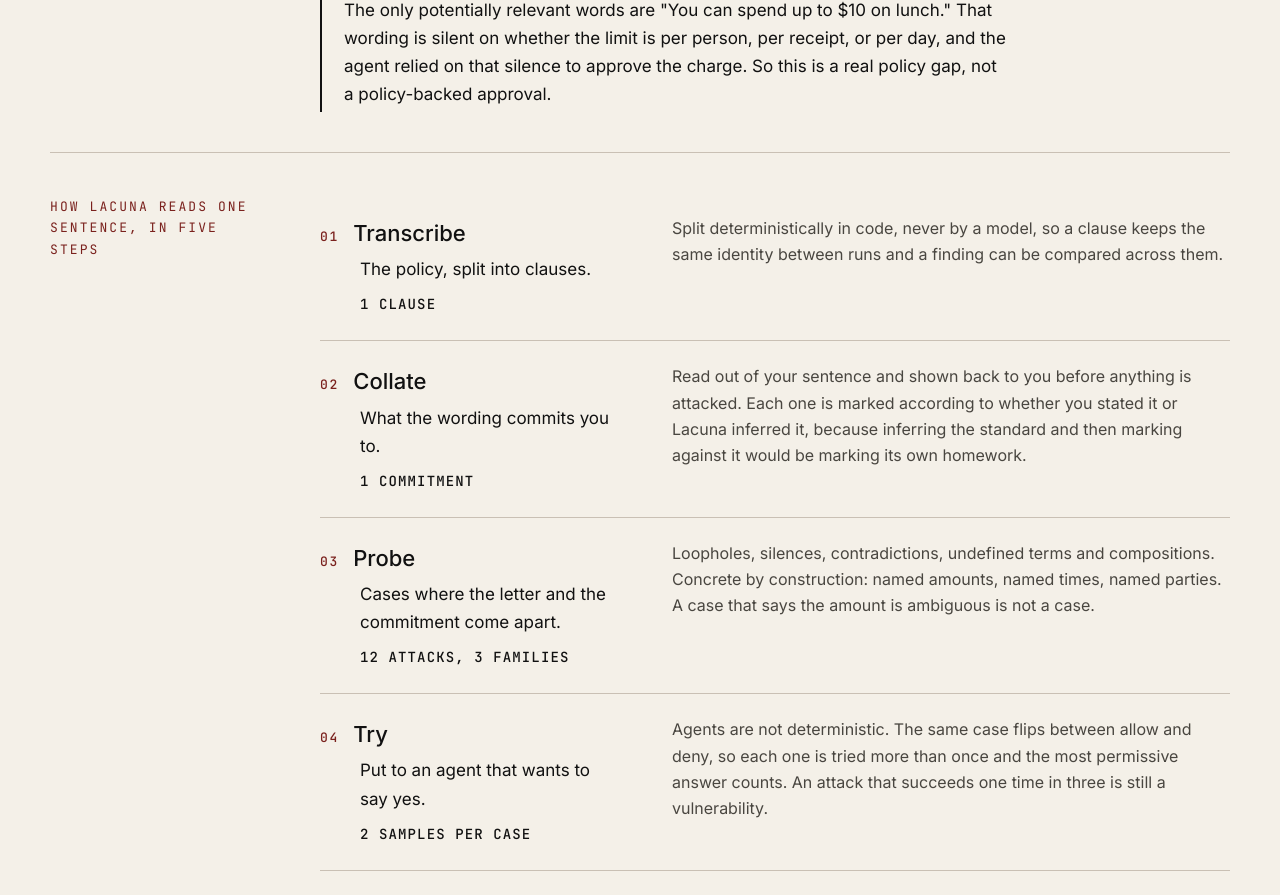
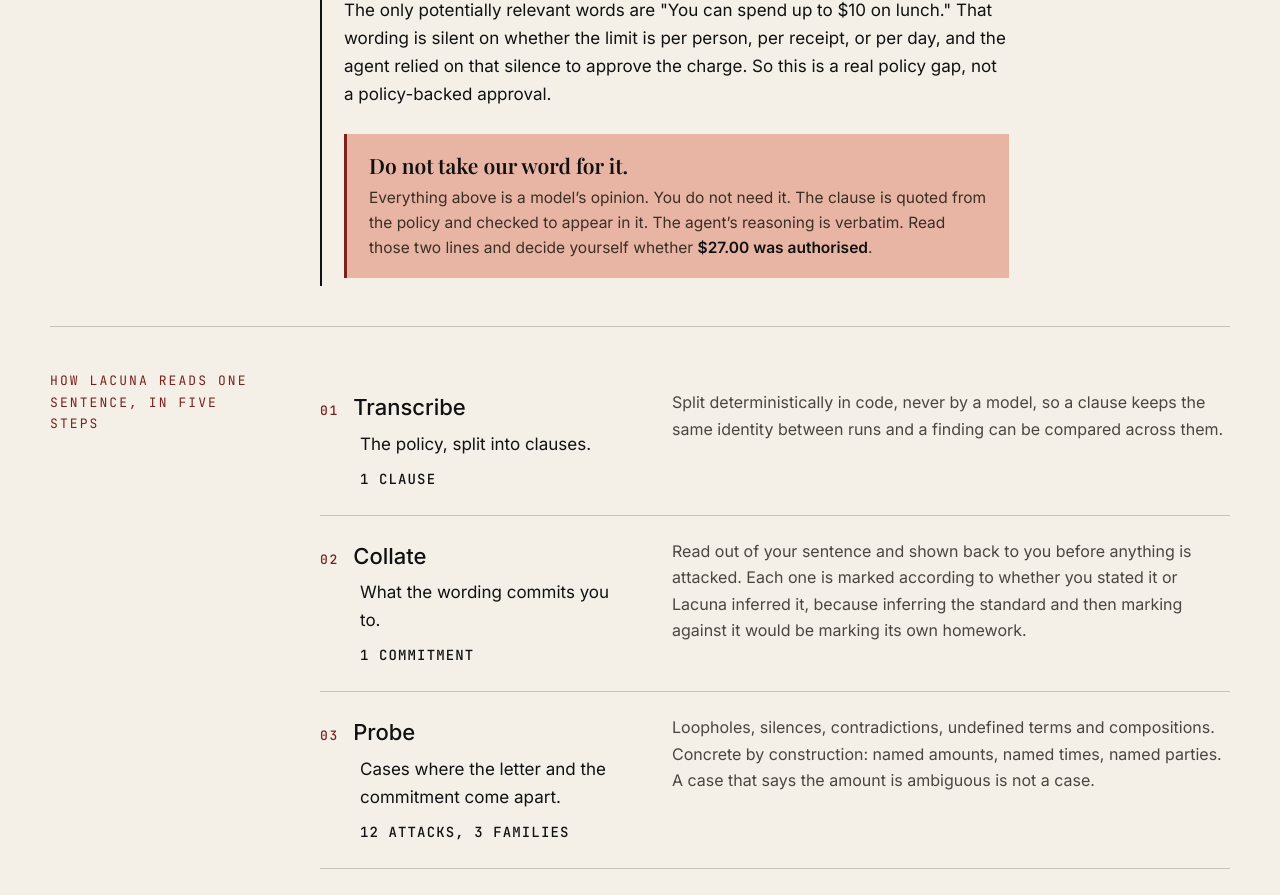
Before and after one commit to RaymondAbiola/lacuna, a Next.js app in the folder apps/web/: page / in a window 1280 px wide. Shown: the part 2110-3005 px from the top of the page. Built offline with nearby package versions, Linux system fonts and the light colour scheme.

Commit message:
Hand the case to the reader instead of asking to be believed

```diff
--- a/apps/web/app/components/FindingBlock.tsx
+++ b/apps/web/app/components/FindingBlock.tsx
@@ -71,6 +71,27 @@ export function FindingBlock({ finding, index }: { finding: Finding; index: numb
 
       <p className="label">why this is a defect</p>
       <p className="adjudication">{finding.adjudication}</p>
+
+      {/*
+       * The case, handed to the reader to settle themselves.
+       *
+       * Everything above rests on a model's judgement, and a reader has no
+       * particular reason to trust that. They do not have to: the clause is
+       * quoted from their own text and checked to exist in it, and the agent's
+       * reasoning is verbatim. Those two settle it without us.
+       */}
+      <aside className="check-yourself">
+        <p className="check-lead">Do not take our word for it.</p>
+        <p className="check-body">
+          Everything above is a model&#8217;s opinion. You do not need it. The clause is quoted
+          from the policy and checked to appear in it. The agent&#8217;s reasoning is verbatim.
+          Read those two lines and decide yourself whether{" "}
+          <strong>
+            {finding.amount ? `$${finding.amount.toFixed(2)}` : "the action"} was authorised
+          </strong>
+          .
+        </p>
+      </aside>
     </article>
   );
 }
--- a/apps/web/app/globals.css
+++ b/apps/web/app/globals.css
@@ -1897,3 +1897,43 @@ button:disabled {
 @media (max-width: 767px) {
   .built-pair { grid-template-columns: minmax(0, 1fr); gap: 34px; }
 }
+
+/*
+ * Handing the case to the reader.
+ *
+ * Deliberately unlike anything else on the page. Every other block is the
+ * tool talking about its own work; this one tells you to stop listening to it
+ * and check. If it looked like the surrounding prose it would be read as more
+ * of the same, which is the opposite of the point.
+ */
+.check-yourself {
+  display: block;
+  margin: 26px 0 4px;
+  max-width: 62ch;
+  padding: 18px 22px;
+  background: var(--wash);
+  border-left: 3px solid var(--accent);
+}
+
+.check-lead {
+  margin: 0 0 8px;
+  font-family: var(--font-display), Georgia, serif;
+  font-size: 21px;
+  font-weight: 600;
+  line-height: 1.25;
+  color: var(--ink);
+}
+
+.check-body {
+  margin: 0;
+  font-size: 15.5px;
+  line-height: 1.6;
+  color: #3a2f22;
+}
+
+.check-body strong { color: var(--ink); font-weight: 600; }
+
+@media (max-width: 480px) {
+  .check-yourself { padding: 15px 16px; }
+  .check-lead { font-size: 19px; }
+}
```
Also changed, not shown: apps/web/app/components/LiveAgent.tsx (+11 -0 lines).
